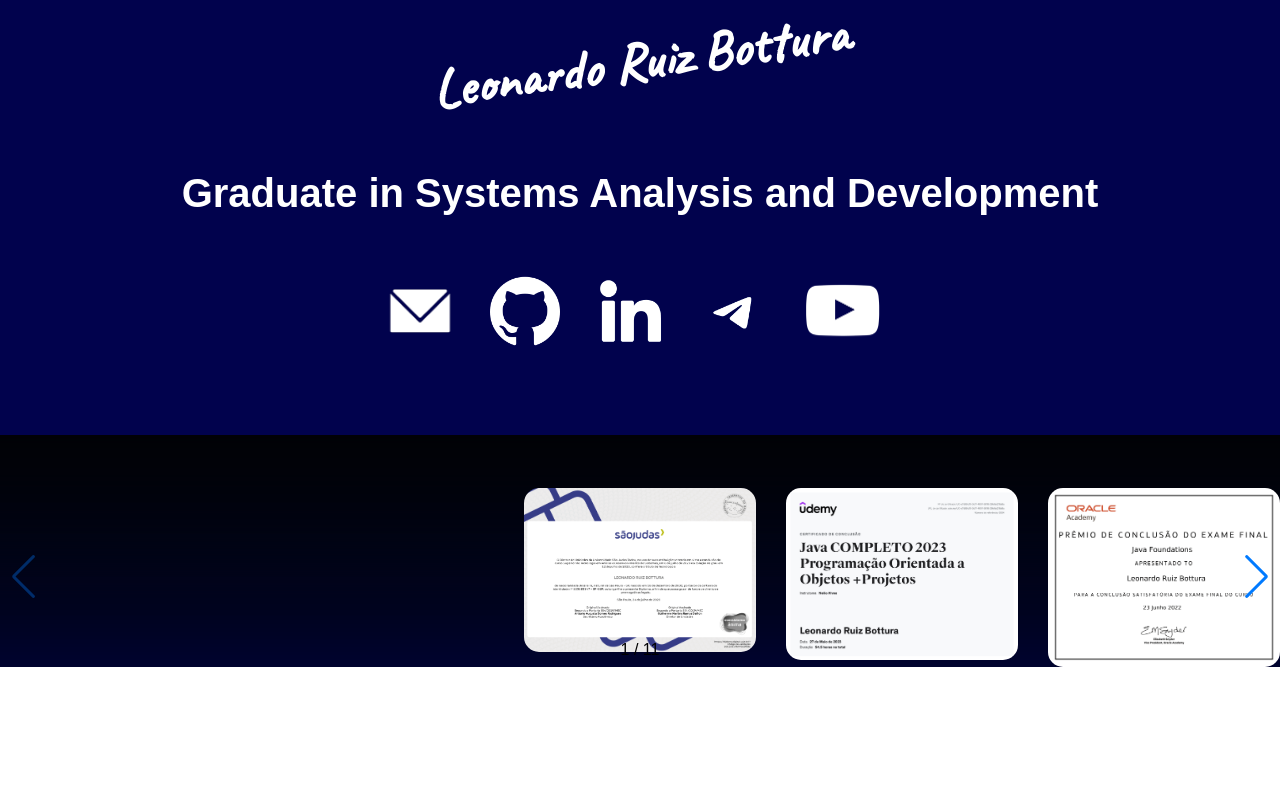
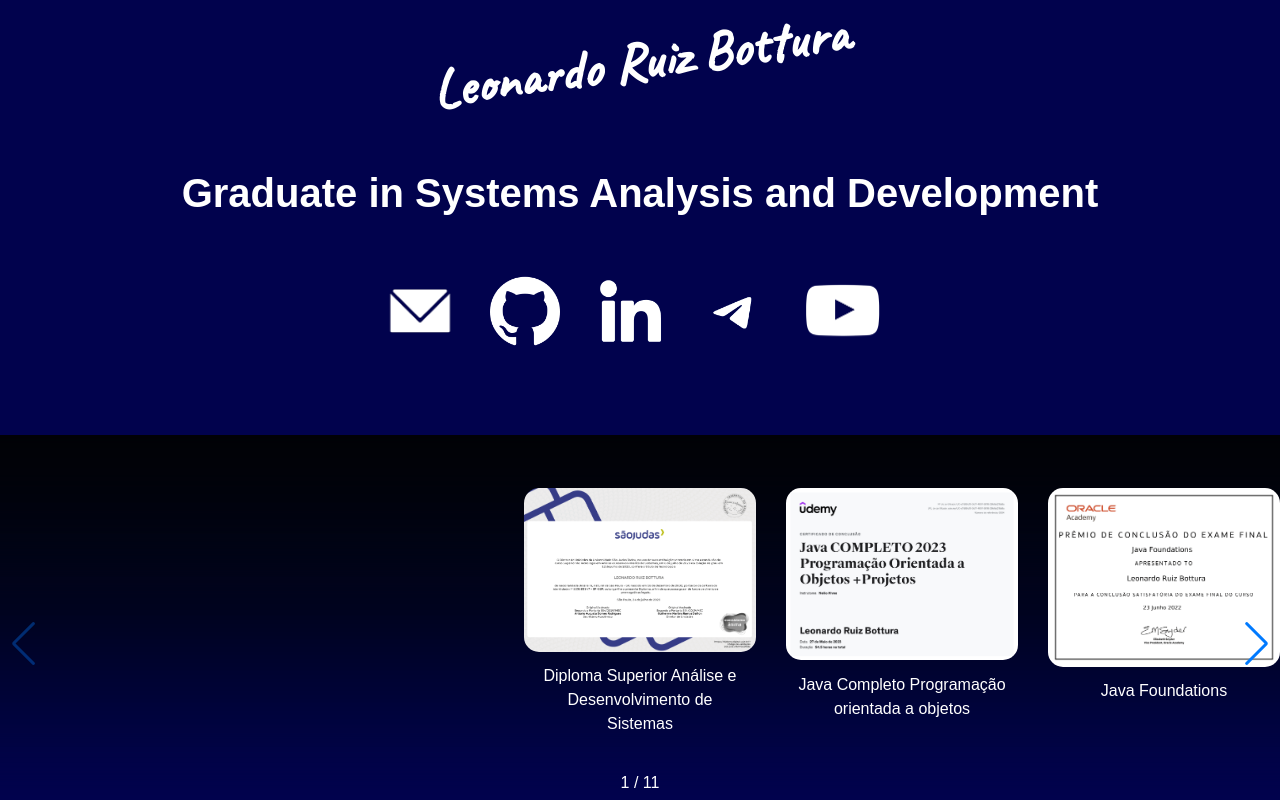
Before and after one commit to LeonardoRuizB/2023_Portifolio_Leonardo_Bottura_ADS, a React (Vite) app: page / in a window 1280 px wide. Shown: the part 365-1165 px from the top of the page. Before the commit the page ends 1032 px from the top, so only its background shows below. Built offline with nearby package versions, Linux system fonts and the light colour scheme.

Commit message:
feat: Finished Carousel

```diff
--- a/src/Components/Carousel/Carousel.css
+++ b/src/Components/Carousel/Carousel.css
@@ -4,6 +4,7 @@
 }
 
 .swiper-slide {
+    margin-bottom: 3%;
     width: 100%;
     height: 100%;
     display: flex;
--- a/src/Components/Carousel/Carousel.jsx
+++ b/src/Components/Carousel/Carousel.jsx
@@ -9,6 +9,7 @@ import 'swiper/css';
 
 import { Pagination, Navigation } from 'swiper/modules';
 
+import favicon from "../../assets/favion/favicon-dev.png";
 import slide_image_1 from "../../assets/certificates/USJT - Diploma Superior Análise e Desenvolvimento de Sistemas-1.png";
 import slide_image_2 from "../../assets/certificates/Udemy - Java Completo Programação orientada a objetos + Projetos-1.png";
 import slide_image_3 from "../../assets/certificates/Oracle - Java Foundations-1.png";
@@ -68,9 +69,12 @@ function Carousel() {
                         slidesPerView: 5, // Reduz o número de slides em telas maiores
                     },
                     768: {
-                        slidesPerView: 1, // Reduz ainda mais em telas médias
+                        slidesPerView: 2, // Reduz ainda mais em telas médias
                     },
                     480: {
+                        slidesPerView: 2, // Apenas um slide visível em dispositivos menores
+                    },
+                    200: {
                         slidesPerView: 1, // Apenas um slide visível em dispositivos menores
                     },
                 }}
@@ -79,37 +83,70 @@ function Carousel() {
                 className="mySwiper"
             >
                 <SwiperSlide className='swiper-slide'>
-                    <img src={slide_image_1} alt="Diploma Superior Análise e Desenvolvimento de Sistemas" />
+                    <a href={slide_image_1} target='_blank'>
+                        <img src={slide_image_1} alt="Diploma Superior Análise e Desenvolvimento de Sistemas" />
+                        <p className="text-carousel">Diploma Superior Análise e Desenvolvimento de Sistemas</p>
+                    </a>
                 </SwiperSlide>
                 <SwiperSlide className='swiper-slide'>
-                    <img src={slide_image_2} alt="Java Completo Programação orientada a objetos" />
+                    <a href={slide_image_2} target='_blank'>
+                        <img src={slide_image_2} alt="Java Completo Programação orientada a objetos" />
+                        <p className="text-carousel">Java Completo Programação orientada a objetos</p>
+                    </a>
+                </SwiperSlide>
+                <SwiperSlide className='swiper-slide' target='_blank'>
+                    <a href={slide_image_3}>
+                        <img src={slide_image_3} alt="Java Foundations" />
+                        <p className="text-carousel">Java Foundations</p>
+                    </a>
                 </SwiperSlide>
                 <SwiperSlide className='swiper-slide'>
-                    <img src={slide_image_3} alt="Java Foundations" />
+                    <a href={slide_image_4} target='_blank'>
+                        <img src={slide_image_4} alt="Java Fundamentals" />
+                        <p className="text-carousel">Java Fundamentals</p>
+                    </a>
                 </SwiperSlide>
                 <SwiperSlide className='swiper-slide'>
-                    <img src={slide_image_4} alt="Java Fundamentals" />
+                    <a href={slide_image_5} target='_blank'>
+                        <img src={slide_image_5} alt="Microsserviços Java com Spring Boot e Spring Cloud" />
+                        <p className="text-carousel">Microsserviços Java com Spring Boot e Spring Cloud</p>
+                    </a>
                 </SwiperSlide>
                 <SwiperSlide className='swiper-slide'>
-                    <img src={slide_image_5} alt="Microsserviços Java com Spring Boot e Spring Cloud" />
+                    <a href={slide_image_6} target='_blank'>
+                        <img src={slide_image_6} alt="Javascript, jQuery, Ajax e Json" />
+                        <p className="text-carousel">Javascript, jQuery, Ajax e Json</p>
+                    </a>
                 </SwiperSlide>
                 <SwiperSlide className='swiper-slide'>
-                    <img src={slide_image_6} alt="Javascript, jQuery, Ajax e Json" />
+                    <a href={slide_image_7} target='_blank'>
+                        <img src={slide_image_7} alt="Computing Foundations Academy" />
+                        <p className="text-carousel">Google - Computing Foundations Academy</p>
+                    </a>
                 </SwiperSlide>
                 <SwiperSlide className='swiper-slide'>
-                    <img src={slide_image_7} alt="Computing Foundations Academy" />
+                    <a href={slide_image_8} target='_blank'>
+                        <img src={slide_image_8} alt="Academy Cloud Foundations" />
+                        <p className="text-carousel">AWS - Academy Cloud Foundations</p>
+                    </a>
                 </SwiperSlide>
                 <SwiperSlide className='swiper-slide'>
-                    <img src={slide_image_8} alt="Academy Cloud Foundations" />
+                    <a href={slide_image_9} target='_blank'>
+                        <img src={slide_image_9} alt="Scrum Foundation Professional Certificate" />
+                        <p className="text-carousel">Scrum Foundation Professional Certificate</p>
+                    </a>
                 </SwiperSlide>
                 <SwiperSlide className='swiper-slide'>
-                    <img src={slide_image_9} alt="Scrum Foundation Professional Certificate" />
+                    <a href={slide_image_10} target='_blank'>
+                        <img src={slide_image_10} alt="Logica de programação com python" />
+                        <p className="text-carousel">Logica de programação com python</p>
+                    </a>
                 </SwiperSlide>
                 <SwiperSlide className='swiper-slide'>
-                    <img src={slide_image_10} alt="Logica de programação com python" />
-                </SwiperSlide>
-                <SwiperSlide className='swiper-slide'>
-                    <img src={slide_image_11} alt="Metodologias ágeis como melhorar a performance de seu projeto" />
+                    <a href={slide_image_11} target='_blank'>
+                        <img src={slide_image_11} alt="Metodologias ágeis como melhorar a performance de seu projeto" />
+                        <p className="text-carousel">Metodologias ágeis como melhorar a performance de seu projeto</p>
+                    </a>
                 </SwiperSlide>
             </Swiper>
         </div>
--- a/src/index.css
+++ b/src/index.css
@@ -54,6 +54,7 @@ body {
   margin-top: 10%;
   width: 100%;
   height: 300px;
+  color: white;
 }
 
 .swiper-slide {
@@ -71,5 +72,11 @@ body {
 .text-carousel {
   color: #fff;
   text-align: center;
+  margin-top: 1%;
   padding: 10px;
+  line-height: 1.5;
 }
+
+a {
+  color: transparent;
+}
```
